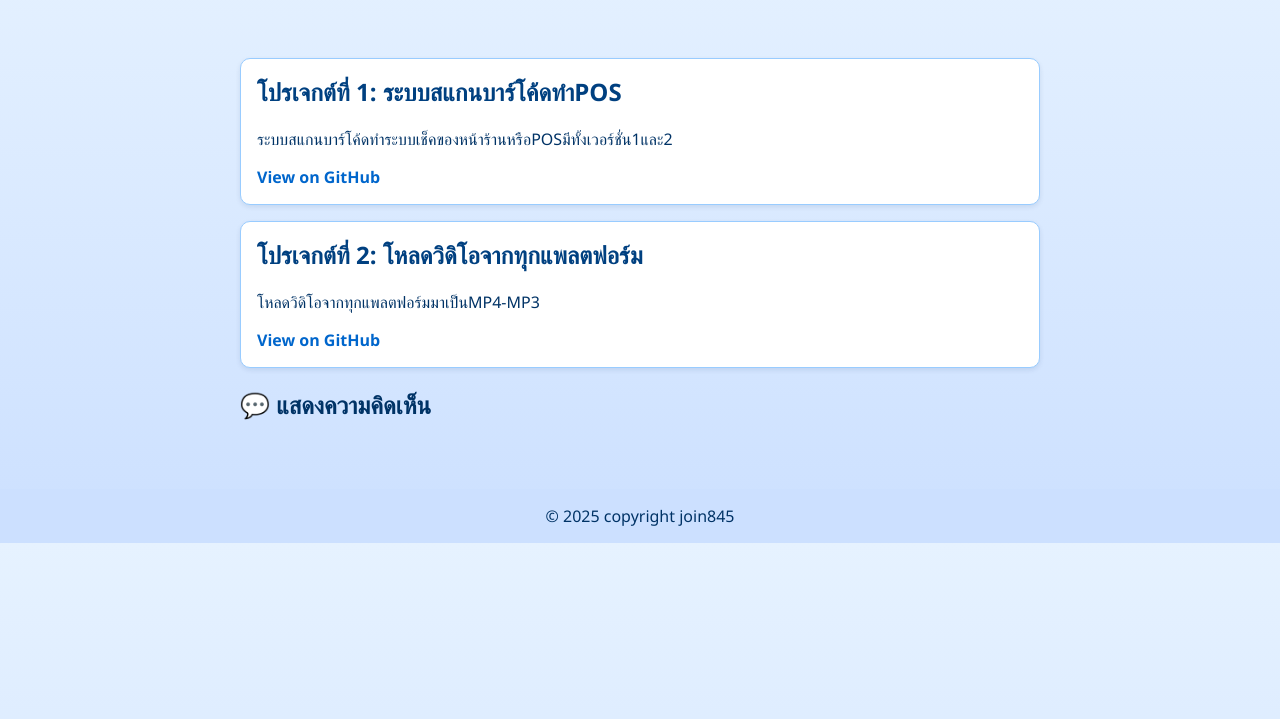
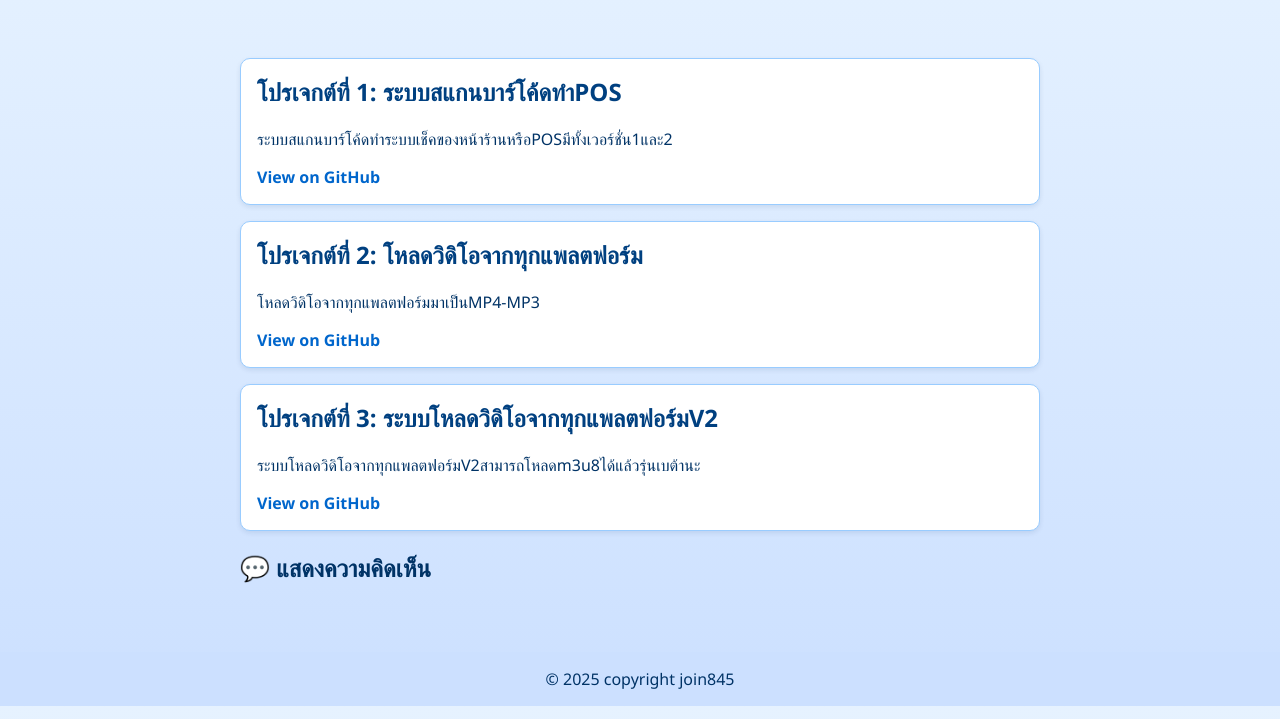
Before and after one commit to plub845/plub845.github.io, a plain HTML site: page index.html in a window 1280 px wide. Shown: the part 81-800 px from the top of the page. Drawn offline with Linux system fonts and the light colour scheme.

Commit message:
Initial commit

```diff
--- a/index.html
+++ b/index.html
@@ -70,6 +70,12 @@
       <p>โหลดวิดิโอจากทุกแพลตฟอร์มมาเป็นMP4-MP3</p>
       <a href="https://github.com/plub845/AllVid-to-MP4-3-_-V2" target="_blank" rel="noopener noreferrer">View on GitHub</a>
     </div>
+    <div class="project-card">
+      <h2>โปรเจกต์ที่ 3: ระบบโหลดวิดิโอจากทุกแพลตฟอร์มV2</h2>
+      <p>ระบบโหลดวิดิโอจากทุกแพลตฟอร์มV2สามารถโหลดm3u8ได้แล้วรุ่นเบต้านะ</p>
+      <a href="https://github.com/plub845/VideoDownloaderApp" target="_blank" rel="noopener noreferrer">View on GitHub</a>
+    </div>
+
      <h2>💬 แสดงความคิดเห็น</h2>
 <div id="cusdis_thread"
   data-host="https://cusdis.com"
```
